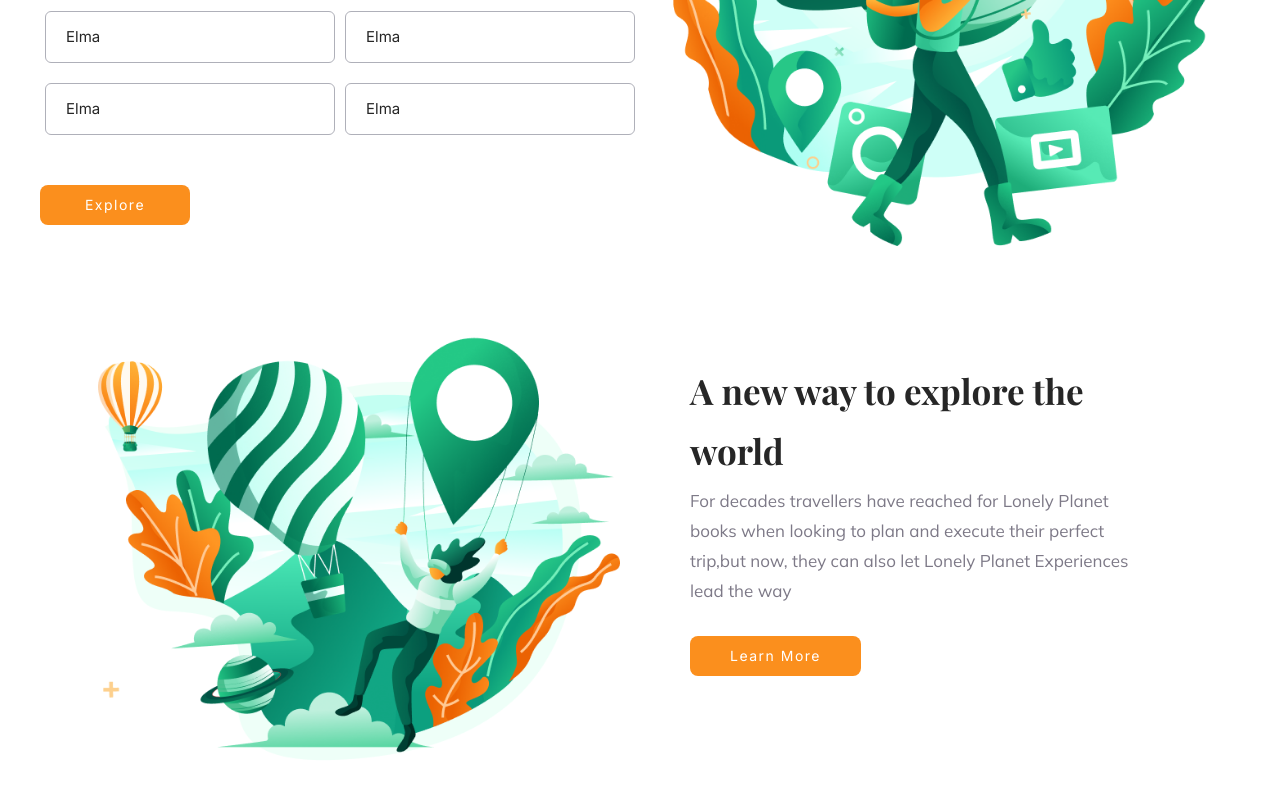
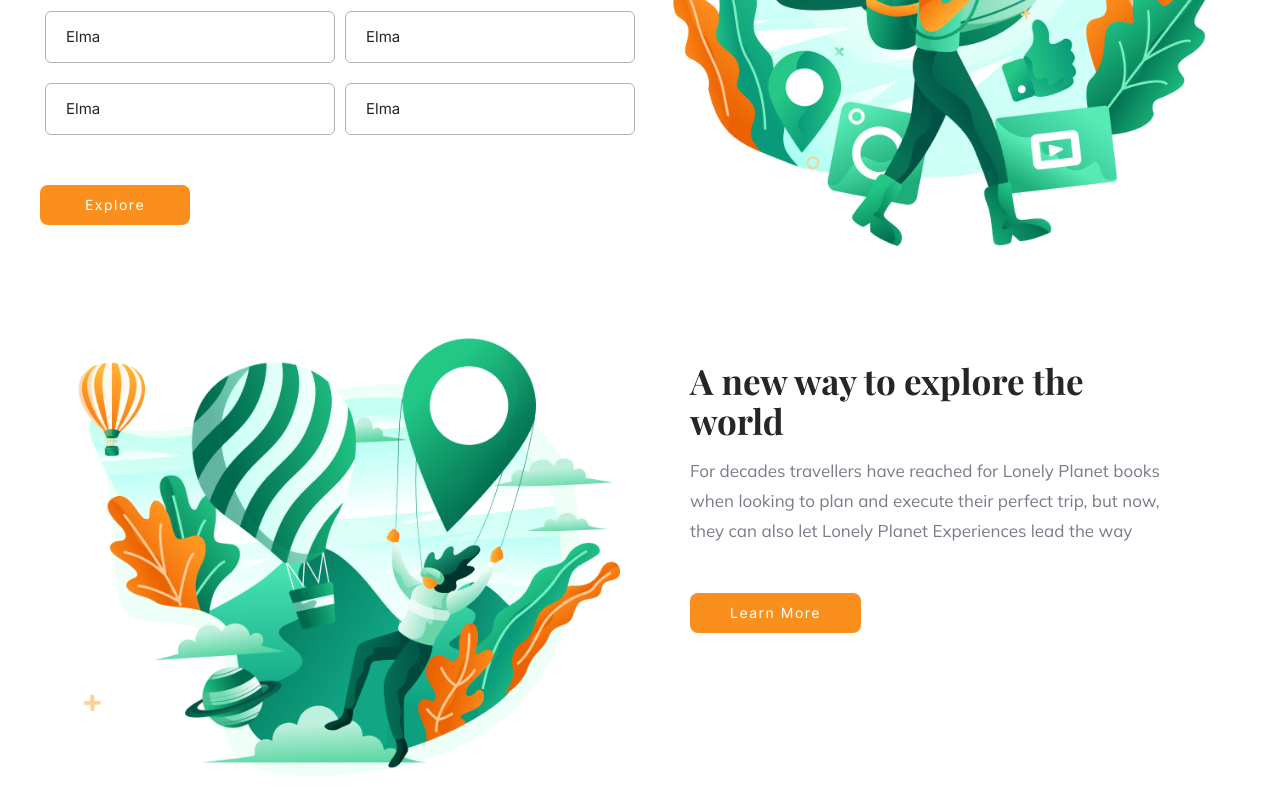
Before and after one commit to erhnml/nomad-landing-page, a React (Create React App) app: page / in a window 1280 px wide. Shown: the part 467-1267 px from the top of the page. Built offline with nearby package versions, Linux system fonts and the light colour scheme.

Commit message:
add Info Section fix

```diff
--- a/src/components/SectionInfo.js
+++ b/src/components/SectionInfo.js
@@ -14,15 +14,12 @@
           <InfoTitle>A new way to explore the</InfoTitle>
           <InfoTitle>world</InfoTitle>
           <Information>
-            For decades travellers have reached for Lonely Planet
+            <p>
+              For decades travellers have reached for Lonely Planet books when
+              looking to plan and execute their perfect trip, but now, they can
+              also let Lonely Planet Experiences lead the way
+            </p>
           </Information>
-          <Information>
-            books when looking to plan and execute their perfect
-          </Information>
-          <Information>
-            trip,but now, they can also let Lonely Planet Experiences
-          </Information>
-          <Information>lead the way</Information>
           <InfoButton title="Learn More" filled />
         </Info>
       </InfoWrapper>
@@ -34,7 +31,6 @@
   display: grid;
   grid-template-columns: 1fr 1fr;
   margin-top: 40px;
-  padding: 0px 20px;
 `;
 const InfoImage = styled.div`
   padding: 20px;
@@ -51,19 +47,19 @@
 const Info = styled.div``;
 const InfoTitle = styled.h2`
   font-size: 35px;
-  line-height: 50px;
+  line-height: 30px;
   font-family: "Playfair Display", sans-serif;
   font-weight: bold;
   margin-top: 10px;
   margin-bottom: 10px;
 `;
-const Information = styled.h3`
+const Information = styled.div`
   font-size: 17px;
   line-height: 30px;
   font-family: "Mulish", sans-serif;
   font-weight: light;
   color: #7d7987;
-  margin-bottom: 0px;
+  margin-top: 20px;
 `;
 const InfoButton = styled(Button)`
   margin-top: 30px;
```
